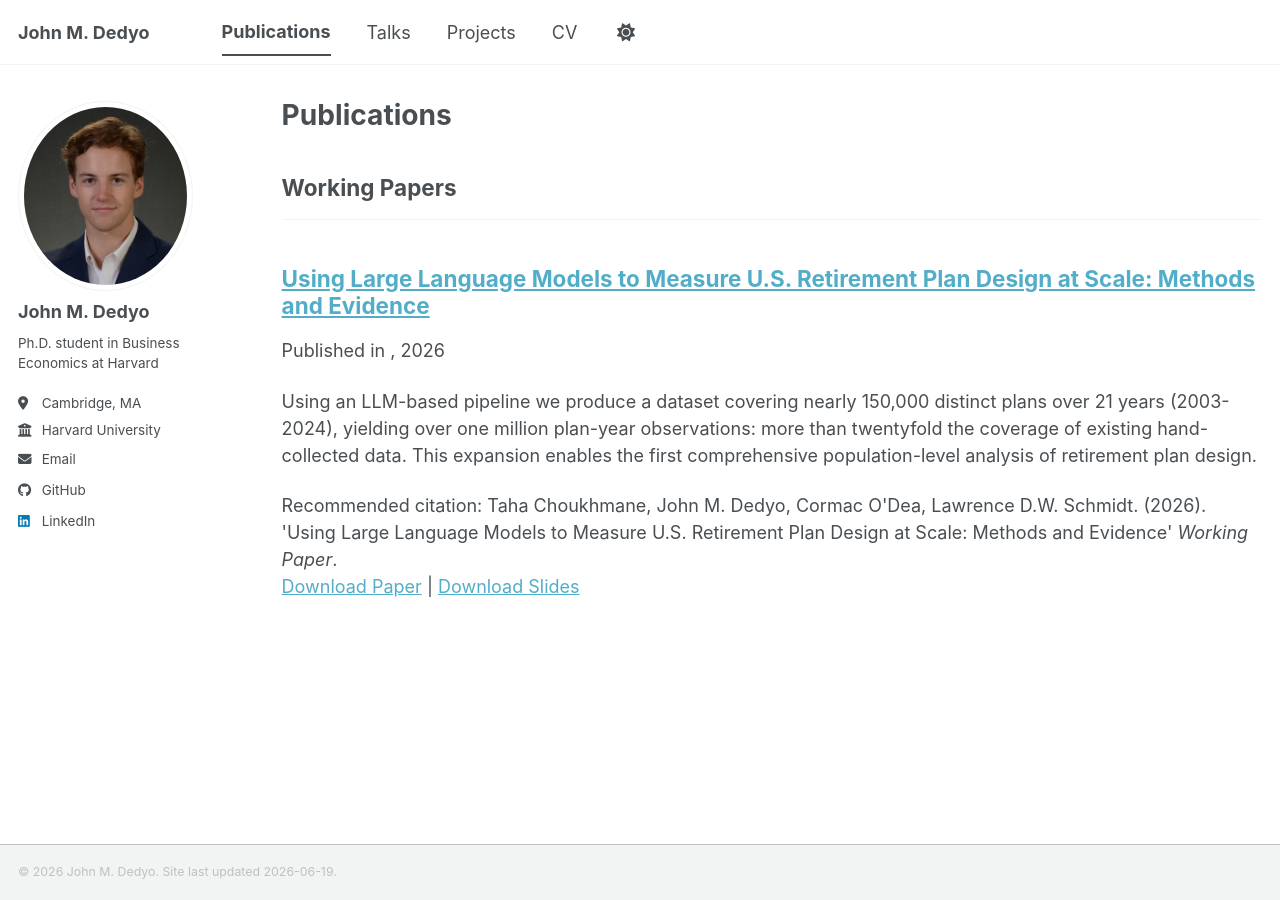
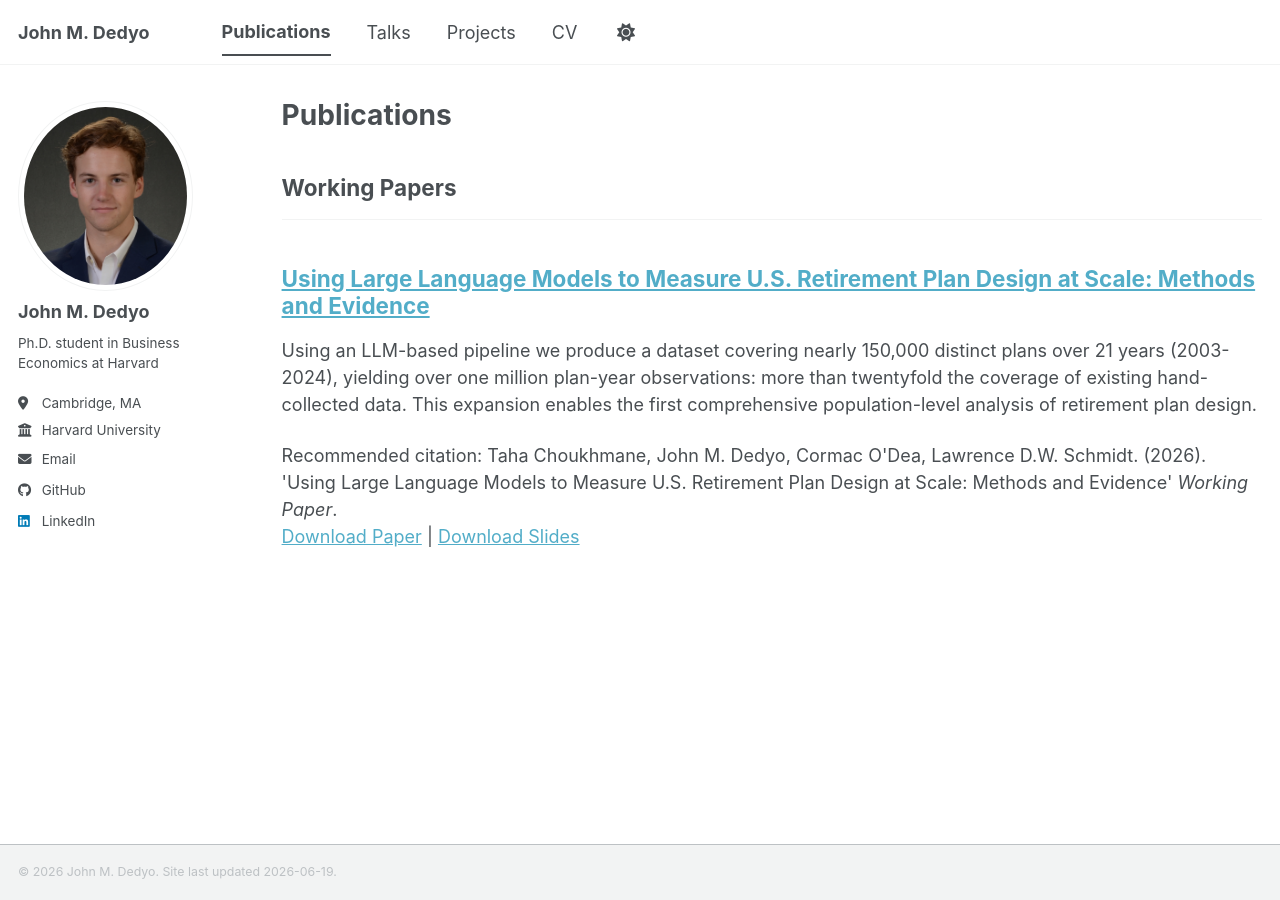
Before and after one commit to johndedyo/johndedyo.github.io, a Jekyll site: the page built from _pages/publications.html, in a window 1280 px wide. Built offline with Jekyll 4.4.1, drawn with Linux system fonts in a browser that asks for light colours; a script bundle is joined from its source files by our own code; library files that are not in the unit come from our copies.

Commit message:
Update archive-single.html

```diff
--- a/_includes/archive-single.html
+++ b/_includes/archive-single.html
@@ -41,7 +41,10 @@
         {% if post.collection == 'teaching' %}
   <p> {{ post.type }}, <i>{{ post.venue }}</i>, {{ post.date | default: "1900-01-01" | date: "%Y" }} </p>
 
-{% elsif post.collection == 'publications' %}
+{% elsif post.collection == 'publications' and post.category == 'working_papers' %}
+  {%- comment -%} No venue line for working papers {%- endcomment -%}
+
+{% elsif post.collection == 'publications' and post.venue %}
   <p>Published in <i>{{ post.venue }}</i>, {{ post.date | default: "1900-01-01" | date: "%Y" }} </p>
 
 {% elsif post.collection == 'portfolio' %}
```
